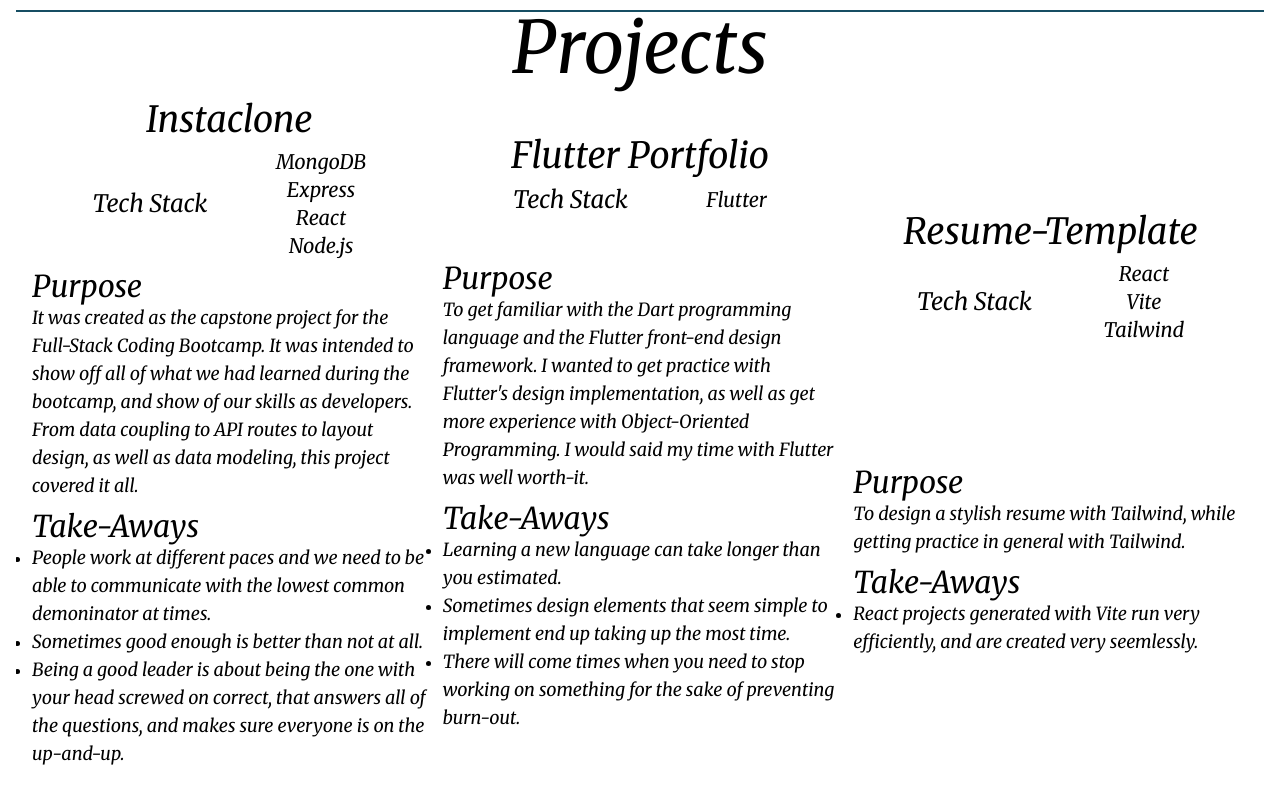
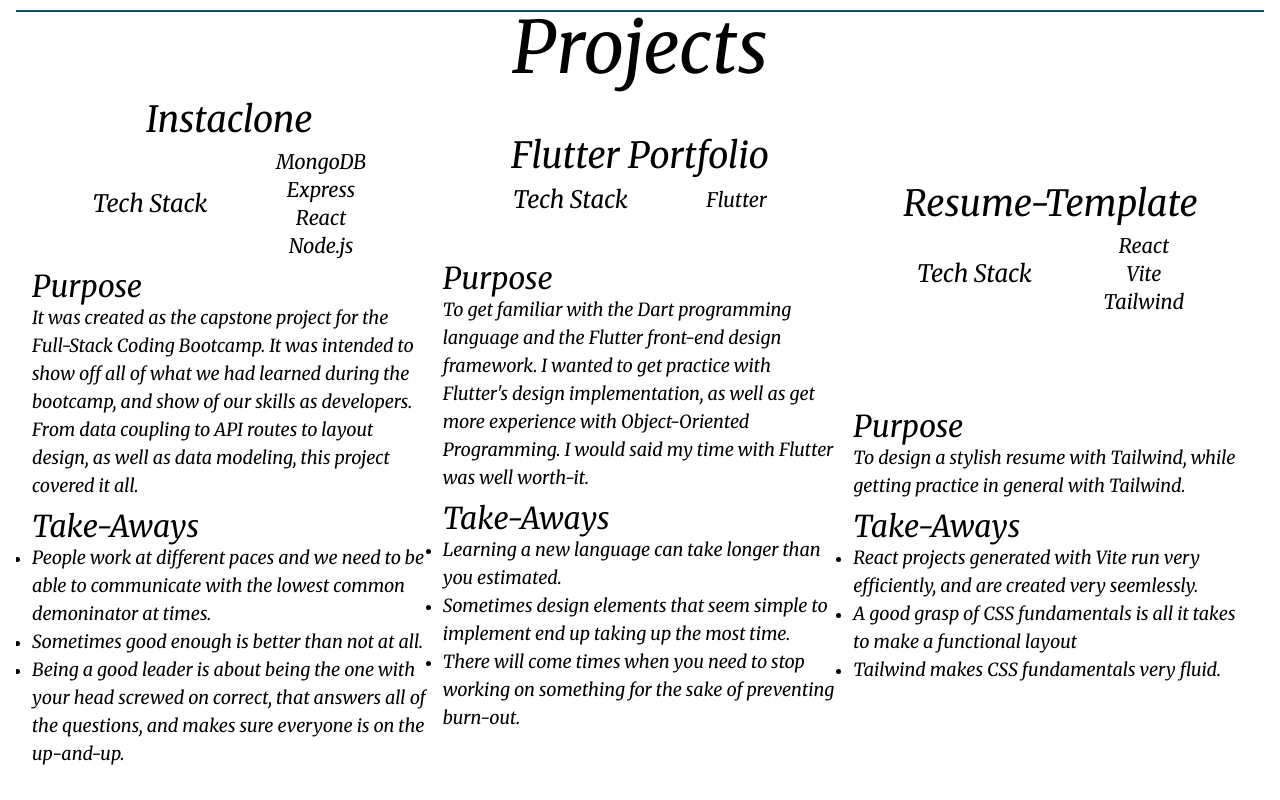
Before and after one commit to ProgrammingAStorm/Resume-Template, a React (Vite) app: page / in a window 1280 px wide. Shown: the part 3614-4414 px from the top of the page. Built offline with nearby package versions, Linux system fonts and the light colour scheme.

Commit message:
Added Data To Resume

```diff
--- a/src/data/index.ts
+++ b/src/data/index.ts
@@ -256,8 +256,6 @@ export class WorkHistoryData {
     }
 }
 
-
-
 export class EducationData {
     entries = [
         {
@@ -329,7 +327,9 @@ export class ProjectsData {
             techStack: ["React", "Vite", "Tailwind"],
             purpose: "To design a stylish resume with Tailwind, while getting practice in general with Tailwind.",
             takeAways: [
-                "React projects generated with Vite run very efficiently, and are created very seemlessly."
+                "React projects generated with Vite run very efficiently, and are created very seemlessly.",
+                "A good grasp of CSS fundamentals is all it takes to make a functional layout",
+                "Tailwind makes CSS fundamentals very fluid.",
             ],
         },
     ];
```
